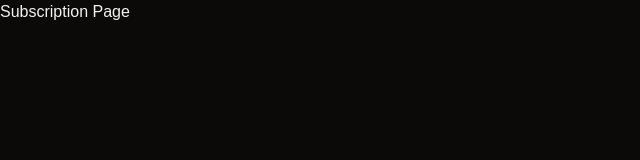
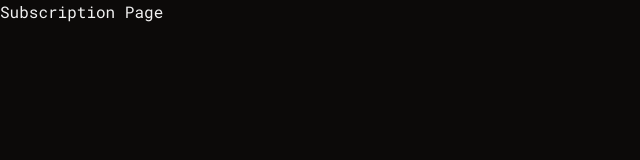
Before and after one commit to leandroscalercio/scalercio-finance, a Next.js app: page /subscription in a window 1280 px wide. Shown: the top 160 px of the page, without its empty margins (0-640 px from the left). Built offline with nearby package versions, Linux system fonts and the light colour scheme.

Commit message:
feat: add fonts

```diff
--- a/app/layout.tsx
+++ b/app/layout.tsx
@@ -1,18 +1,11 @@
 import type { Metadata } from "next";
-import localFont from "next/font/local";
+import { Roboto_Mono } from "next/font/google";
 import "./globals.css";
 import { ClerkProvider } from "@clerk/nextjs";
 import { dark } from "@clerk/themes";
 
-const geistSans = localFont({
-  src: "./fonts/GeistVF.woff",
-  variable: "--font-geist-sans",
-  weight: "100 900",
-});
-const geistMono = localFont({
-  src: "./fonts/GeistMonoVF.woff",
-  variable: "--font-geist-mono",
-  weight: "100 900",
+const roboto = Roboto_Mono({
+  subsets: ["latin-ext"],
 });
 
 export const metadata: Metadata = {
@@ -27,9 +20,7 @@ export default function RootLayout({
 }>) {
   return (
     <html lang="en">
-      <body
-        className={`${geistSans.variable} ${geistMono.variable} dark antialiased`}
-      >
+      <body className={`${roboto.className} dark antialiased`}>
         <ClerkProvider
           appearance={{
             baseTheme: dark,
```
Also changed, not shown: app/fonts/GeistMonoVF.woff (deleted), app/fonts/GeistVF.woff (deleted).
